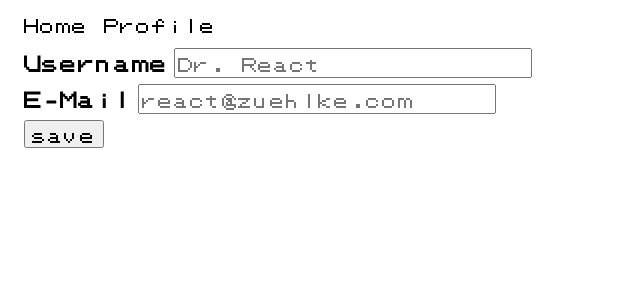
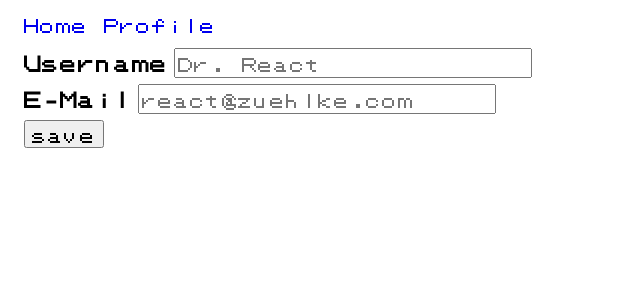
Before and after one commit to webplatformz/react-workshop-pokedex, a React (Create React App) app: page /profile in a window 1280 px wide. Shown: the top 300 px of the page, without its empty margins (0-640 px from the left). Built offline with nearby package versions, Linux system fonts and the light colour scheme; the HTML template or start-up script is replaced by a standard one.

Commit message:
Fix link styling (no need for inheriting the color and does not work with changed Link component)

```diff
--- a/src/shared/visual/link/Link.module.scss
+++ b/src/shared/visual/link/Link.module.scss
@@ -1,5 +1,4 @@
 .root {
-  color: inherit;
   text-decoration: none;
 
   &:hover {
```
